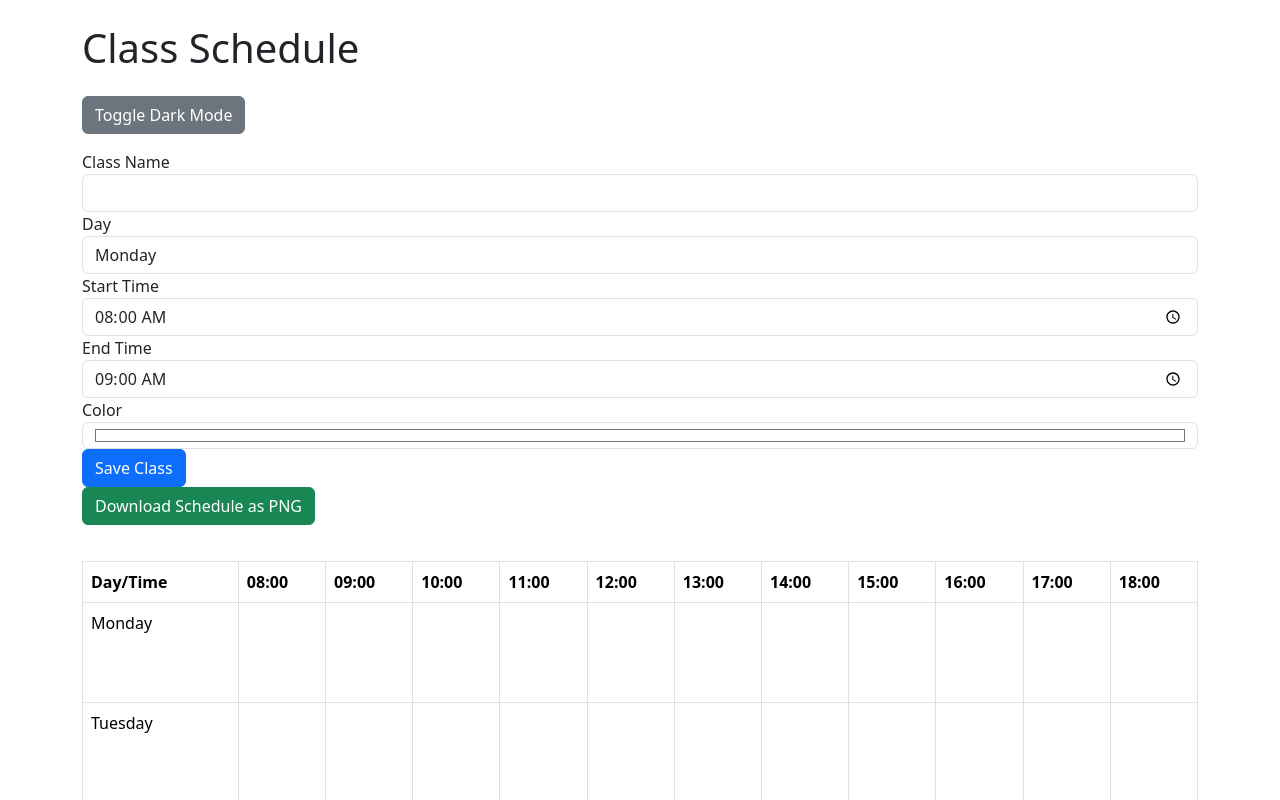
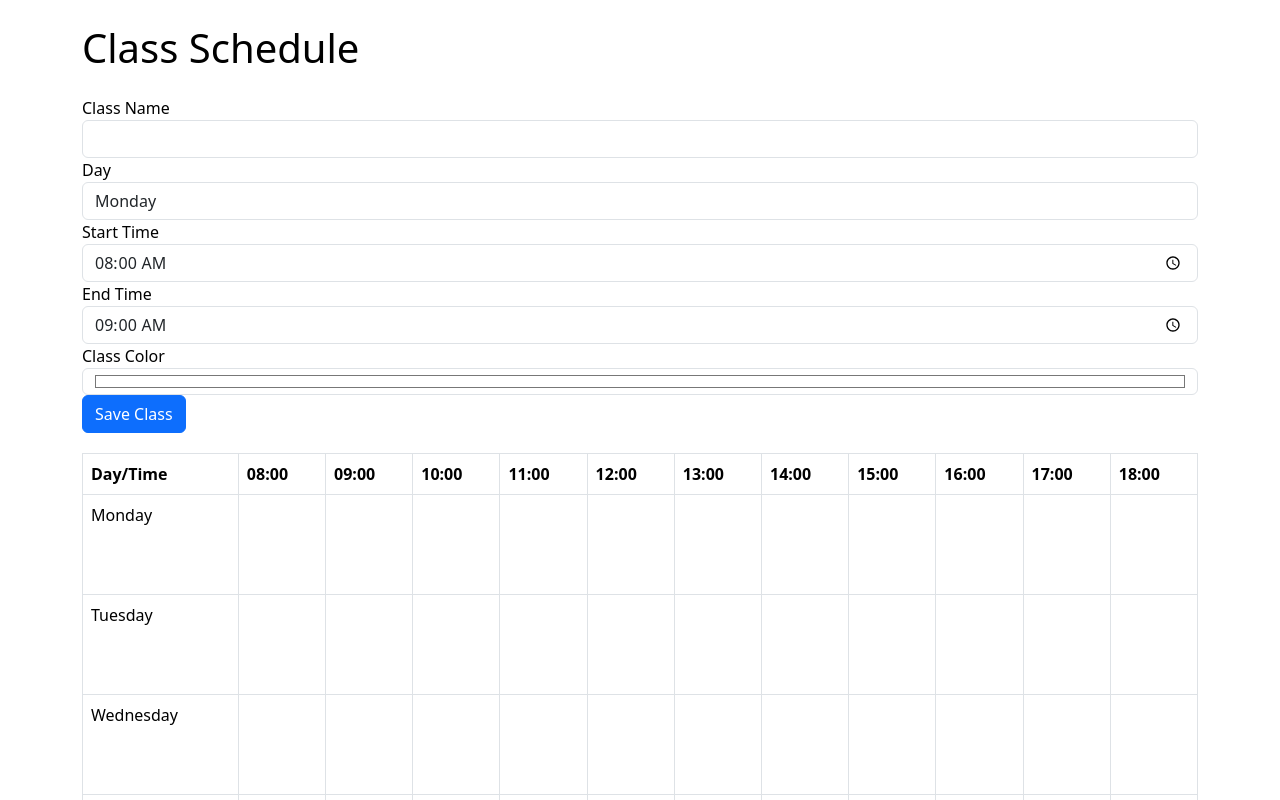
Before and after one commit to apolloS125/Class_Schedule-Test, a Next.js app: page / in a window 1280 px wide. Shown: the top 800 px of the page. Built offline with nearby package versions, Linux system fonts and the light colour scheme.

Commit message:
remove darkmode button

```diff
--- a/components/ClassForm.js
+++ b/components/ClassForm.js
@@ -1,4 +1,4 @@
-import React, { useState, useEffect } from 'react';
+import { useEffect, useState } from 'react';
 
 const ClassForm = ({ onSubmit, classInfo }) => {
     const [className, setClassName] = useState('');
@@ -42,13 +42,12 @@ const ClassForm = ({ onSubmit, classInfo }) => {
                     id="classDay"
                     value={classDay}
                     onChange={(e) => setClassDay(e.target.value)}
-                    required
                 >
-                    <option value="Monday">Monday</option>
-                    <option value="Tuesday">Tuesday</option>
-                    <option value="Wednesday">Wednesday</option>
-                    <option value="Thursday">Thursday</option>
-                    <option value="Friday">Friday</option>
+                    <option>Monday</option>
+                    <option>Tuesday</option>
+                    <option>Wednesday</option>
+                    <option>Thursday</option>
+                    <option>Friday</option>
                 </select>
             </div>
             <div className="form-group">
@@ -74,14 +73,13 @@ const ClassForm = ({ onSubmit, classInfo }) => {
                 />
             </div>
             <div className="form-group">
-                <label htmlFor="classColor">Color</label>
+                <label htmlFor="classColor">Class Color</label>
                 <input
                     type="color"
                     className="form-control"
                     id="classColor"
                     value={classColor}
                     onChange={(e) => setClassColor(e.target.value)}
-                    required
                 />
             </div>
             <button type="submit" className="btn btn-primary">Save Class</button>
--- a/pages/index.js
+++ b/pages/index.js
@@ -3,7 +3,6 @@ import ClassForm from '../components/ClassForm';
 import ScheduleTable from '../components/ScheduleTable';
 import Swal from 'sweetalert2';
 import html2canvas from 'html2canvas';
-import 'bootstrap/dist/css/bootstrap.min.css';
 
 const times = ["08:00", "09:00", "10:00", "11:00", "12:00", "13:00", "14:00", "15:00", "16:00", "17:00", "18:00"];
 const days = ["Monday", "Tuesday", "Wednesday", "Thursday", "Friday"];
@@ -27,7 +26,6 @@ const initializeSchedule = () => {
 const Home = () => {
     const [schedule, setSchedule] = useState(initializeSchedule);
     const [classInfo, setClassInfo] = useState(null);
-    const [darkMode, setDarkMode] = useState(false);
 
     const handleFormSubmit = ({ className, classDay, startTime, endTime, classColor }) => {
         const newSchedule = { ...schedule };
@@ -114,26 +112,19 @@ const Home = () => {
         });
     };
 
-    const toggleDarkMode = () => {
-        setDarkMode(!darkMode);
-    };
-
     return (
-        <div className={`container ${darkMode ? 'dark-mode' : ''}`}>
+        <div className="container">
             <h1 className="my-4">Class Schedule</h1>
-            <button className="btn btn-secondary mb-3" onClick={toggleDarkMode}>
-                Toggle Dark Mode
-            </button>
             <ClassForm onSubmit={handleFormSubmit} classInfo={classInfo} />
             {classInfo && (
                 <button className="btn btn-danger mb-3" onClick={handleDeleteClass}>
                     Delete Class
                 </button>
             )}
+            <ScheduleTable schedule={schedule} onCellClick={handleCellClick} />
             <button className="btn btn-success mb-3" onClick={handleDownload}>
                 Download Schedule as PNG
             </button>
-            <ScheduleTable schedule={schedule} onCellClick={handleCellClick} />
         </div>
     );
 };
--- a/styles/globals.css
+++ b/styles/globals.css
@@ -1,3 +1,14 @@
+body {
+  background-color: white;
+  color: black;
+  margin: 0;
+  padding: 0;
+}
+
+.table {
+  margin-top: 20px;
+}
+
 .schedule-table {
   margin-top: 20px;
 }
```
